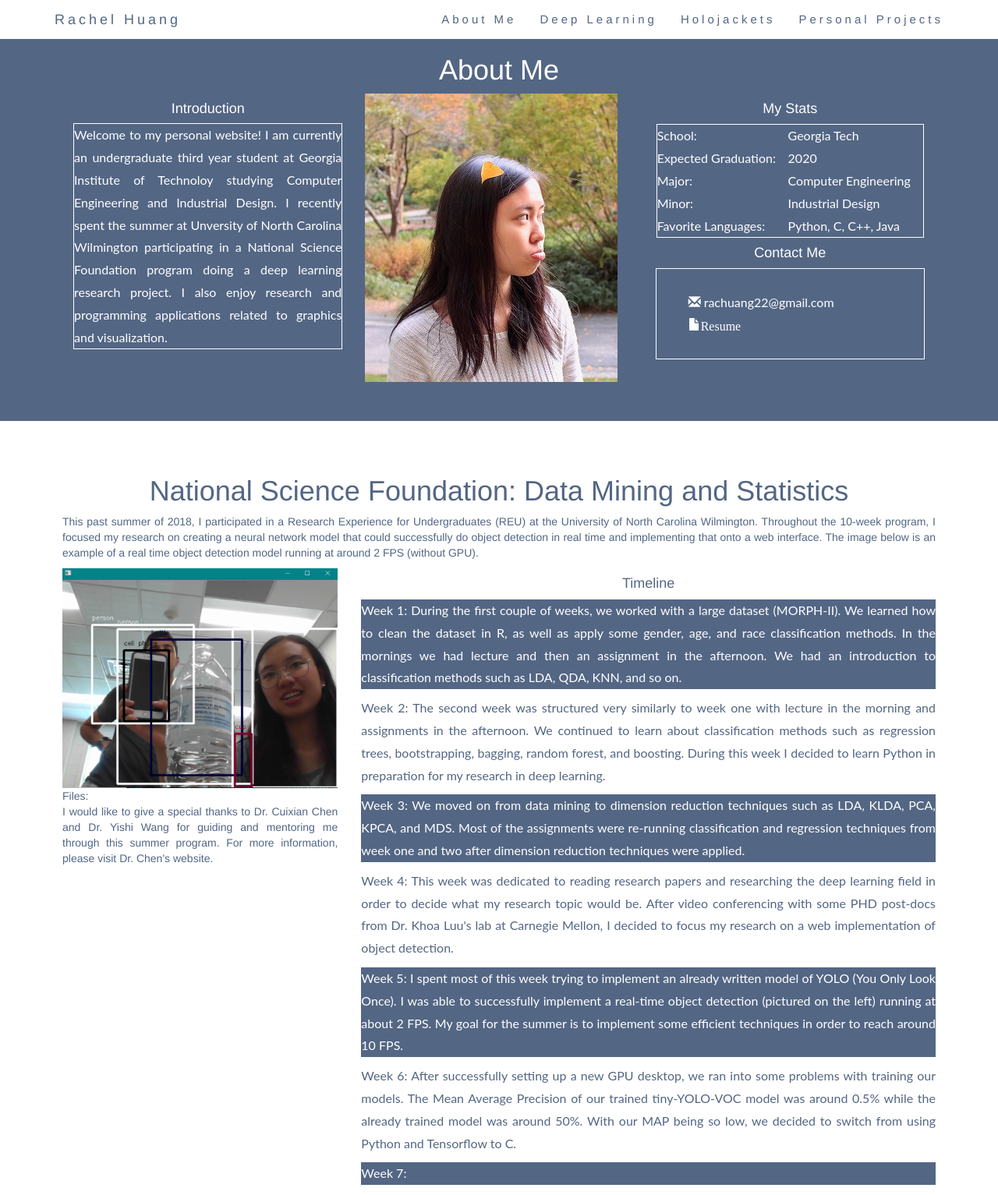
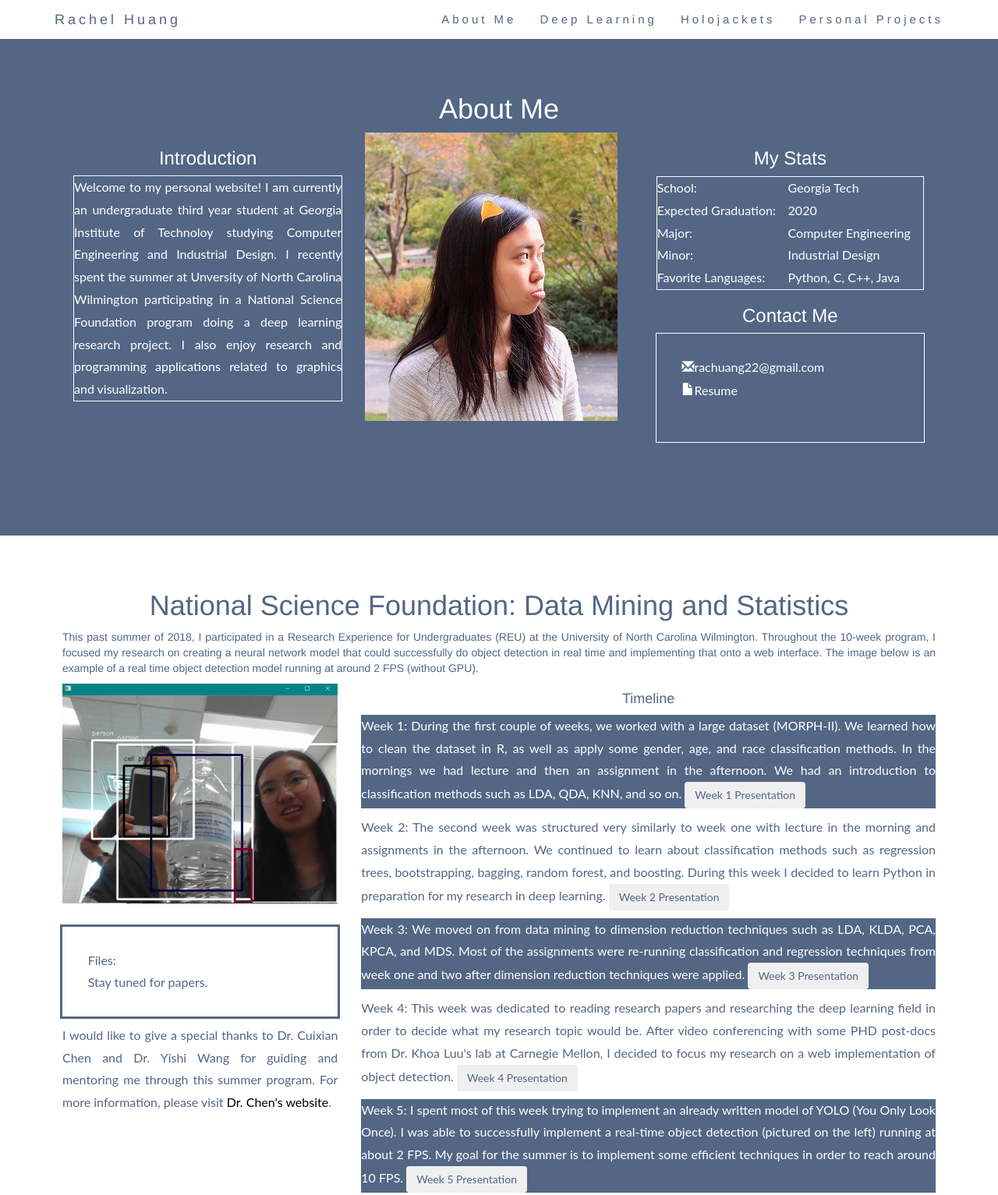
Before and after one commit to rachuang22/rachuang22.github.io, a plain HTML site: page index.html in a window 1280 px wide. Shown: the top 1533 px of the page at 78% size. Drawn offline with nearby package versions, Linux system fonts and the light colour scheme.

Commit message:
presentations

```diff
--- a/index.html
+++ b/index.html
@@ -87,12 +87,18 @@
     white-space: pre
   }
 
-/*  p.special-thanks {
-    outline: 1px solid #536684;
-    font: 400 14px/1.8 "Lato", sans-serif;
-    white-space: pre
-  }*/
+  p.special-thanks {
+    font: 400 16px/1.8 "Lato", sans-serif;
+  }
 
+  p.files {
+    outline: 3px solid #536684;
+    white-space: pre;
+    background: white;
+    color: #536684;
+    font: 400 16px/1.8 "Lato", sans-serif;
+
+  }
   p.week1{
     background: #536684;
     color: white;
@@ -105,6 +111,9 @@
     font: 400 16px/1.8 "Lato", sans-serif;
   }
 
+  a.resume {
+    font: 400 16px/1.8 "Lato", sans-serif;
+  }
   table.a {
     font: 400 16px/1.8 "Lato", sans-serif;
     border: 1px solid white;
@@ -138,12 +147,14 @@
     </nav>
 
   <div id="about" style="color:white;background-color:#536684;text-align:center;padding:50px 80px;text-align: justify;">
+    <p style = "color:#536684;"> blank line </p>
+    <p style = "color:#536684;"> blank line </p>
     <h1 style="text-align:center;"> About Me</h1>
 
   <div class="container-fluid">
     <div class="row">
       <div class="col-sm-4" style="color:white;background-color:#536684;">
-          <h4 style="text-align:center">Introduction</h4>
+        <h3 style="text-align:center">Introduction</h3>
         <p class="a">Welcome to my personal website! I am currently an undergraduate third year student at Georgia Institute of Technoloy studying Computer Engineering and Industrial Design. I recently spent the summer at Unversity of North Carolina Wilmington participating in a National Science Foundation program doing a deep learning research project. I also enjoy research and programming applications related to graphics and visualization.
         </p>
       </div>
@@ -151,7 +162,7 @@
         <img src="Rachel.jpg" class = "center">
       </div>
       <div class="col-sm-4" style="color:white;background-color:#536684;">
-            <h4 style="text-align:center"> My Stats </h4>
+          <h3 style="text-align:center"> My Stats </h3>
           <table class="a">
           <tr>
             <td>School:</td>
@@ -176,15 +187,17 @@
         </table>
 
 
-          <h4 style="text-align:center"> Contact Me </h4>
+        <h3 style="text-align:center"> Contact Me </h3>
         <p class="b">
-          <span class="glyphicon glyphicon-envelope"></span><a style="color:white;" href="mailto:rachuang22@gmail.com"> rachuang22@gmail.com</a>
-          <span class="glyphicon glyphicon-file">Resume</span>
+        <span class="glyphicon glyphicon-envelope"></span><a style="color:white;" href="mailto:rachuang22@gmail.com">rachuang22@gmail.com</a>
+        <span class="glyphicon glyphicon-file"><a class="resume" style="color:white;" href="Resume.2018.pdf" download>Resume</a>
+        </span>
         </p>
       </div>
     </div>
   </div>
-
+  <p style = "color:#536684;"> blank line </p>
+  <p style = "color:#536684;"> blank line </p>
   </div>
 
   <div class="container-fluid" id = "DeepLearning"  style="color:#536684;background-color:white;text-align:center;padding:50px 80px;text-align: justify;">
@@ -193,32 +206,65 @@
     <div class="row">
       <div class="col-sm-4" style="background-color:white;">
       <img src="LiveStream.png" style="width: 100%; height: 100%" class ="center">
+      <p style="color:white;">
         Files:
+      </p>
+      <p class = "files">
+        Files:
+        Stay tuned for papers.
+      </p>
       <p class="special-thanks">
-      I would like to give a special thanks to Dr. Cuixian Chen and Dr. Yishi Wang for guiding and mentoring me through this summer program. For more information, please visit <a style="color:#536684;" href="http://people.uncw.edu/chenc/"> Dr. Chen's website</a>.
+      I would like to give a special thanks to Dr. Cuixian Chen and Dr. Yishi Wang for guiding and mentoring me through this summer program. For more information, please visit <a style="color:black;" href="http://people.uncw.edu/chenc/"> Dr. Chen's website</a>.
       </p>
       </div>
       <div class="col-sm-8" style="background-color:white;">
         <h4 style="text-align:center">Timeline</h4>
         <p class="week1"> Week 1: During the first couple of weeks, we worked with a large dataset (MORPH-II). We learned how to clean the dataset in R, as well as apply some gender, age, and race classification methods. In the mornings we had lecture and then an assignment in the afternoon. We had an introduction to classification methods such as LDA, QDA, KNN, and so on.
+          <button style="color:#536684;"type="button" class="btn">
+          <a style="color:#536684;" href="Week1_Presentation.pdf"> Week 1 Presentation </a>
+          </button>
         </p>
         <p class="week2"> Week 2: The second week was structured very similarly to week one with lecture in the morning and assignments in the afternoon. We continued to learn about classification methods such as regression trees, bootstrapping, bagging, random forest, and boosting. During this week I decided to learn Python in preparation for my research in deep learning.
+          <button style="color:#536684;"type="button" class="btn">
+          <a style="color:#536684;" href="Week2_Presentation.pdf"> Week 2 Presentation </a>
+          </button>
         </p>
         <p class="week1"> Week 3: We moved on from data mining to dimension reduction techniques such as LDA, KLDA, PCA, KPCA, and MDS. Most of the assignments were re-running classification and regression techniques from week one and two after dimension reduction techniques were applied.
+          <button style="color:#536684;"type="button" class="btn">
+          <a style="color:#536684;" href="Week3_Presentation.pdf"> Week 3 Presentation </a>
+          </button>
         </p>
         <p class="week2"> Week 4: This week was dedicated to reading research papers and researching the deep learning field in order to decide what my research topic would be. After video conferencing with some PHD post-docs from Dr. Khoa Luu's lab at Carnegie Mellon, I decided to focus my research on a web implementation of object detection.
+          <button style="color:#536684;"type="button" class="btn">
+          <a style="color:#536684;" href="Week4_Presentation.pptx"> Week 4 Presentation </a>
+          </button>
         </p>
         <p class="week1"> Week 5: I spent most of this week trying to implement an already written model of YOLO (You Only Look Once). I was able to successfully implement a real-time object detection (pictured on the left) running at about 2 FPS. My goal for the summer is to implement some efficient techniques in order to reach around 10 FPS.
+          <button style="color:#536684;"type="button" class="btn">
+          <a style="color:#536684;" href="Week5_Presentation.pdf"> Week 5 Presentation </a>
+          </button>
         </p>
         <p class="week2"> Week 6: After successfully setting up a new GPU desktop, we ran into some problems with training our models. The Mean Average Precision of our trained tiny-YOLO-VOC model was around 0.5% while the already trained model was around 50%. With our MAP being so low, we decided to switch from using Python and Tensorflow to C.
         </p>
         <p class="week1"> Week 7:
+          <!-- <button style="color:#536684;"type="button" class="btn">
+          <a style="color:#536684;" href="Week1_Presentation.pdf"> Week 7 Presentation </a>
+          </button> -->
         </p>
         <p class="week2"> Week 8:
+          <!-- <button style="color:#536684;"type="button" class="btn">
+          <a style="color:#536684;" href="Week1_Presentation.pdf"> Week 8 Presentation </a>
+          </button> -->
         </p>
         <p class="week1"> Week 9:
-        </p>
+          <!-- <button style="color:#536684;"type="button" class="btn">
+          <a style="color:#536684;" href="Week1_Presentation.pdf"> Week 9 Presentation </a>
+          </button>
+ -->        </p>
         <p class="week2"> Week 10:
+          <!-- <button style="color:#536684;"type="button" class="btn">
+          <a style="color:#536684;" href="Week1_Presentation.pdf"> Week 10 Presentation </a>
+          </button> -->
         </p>
       </div>
     </div>
```
Also changed, not shown: 6 other files. Lines whose indentation alone changed are shown as unchanged.
